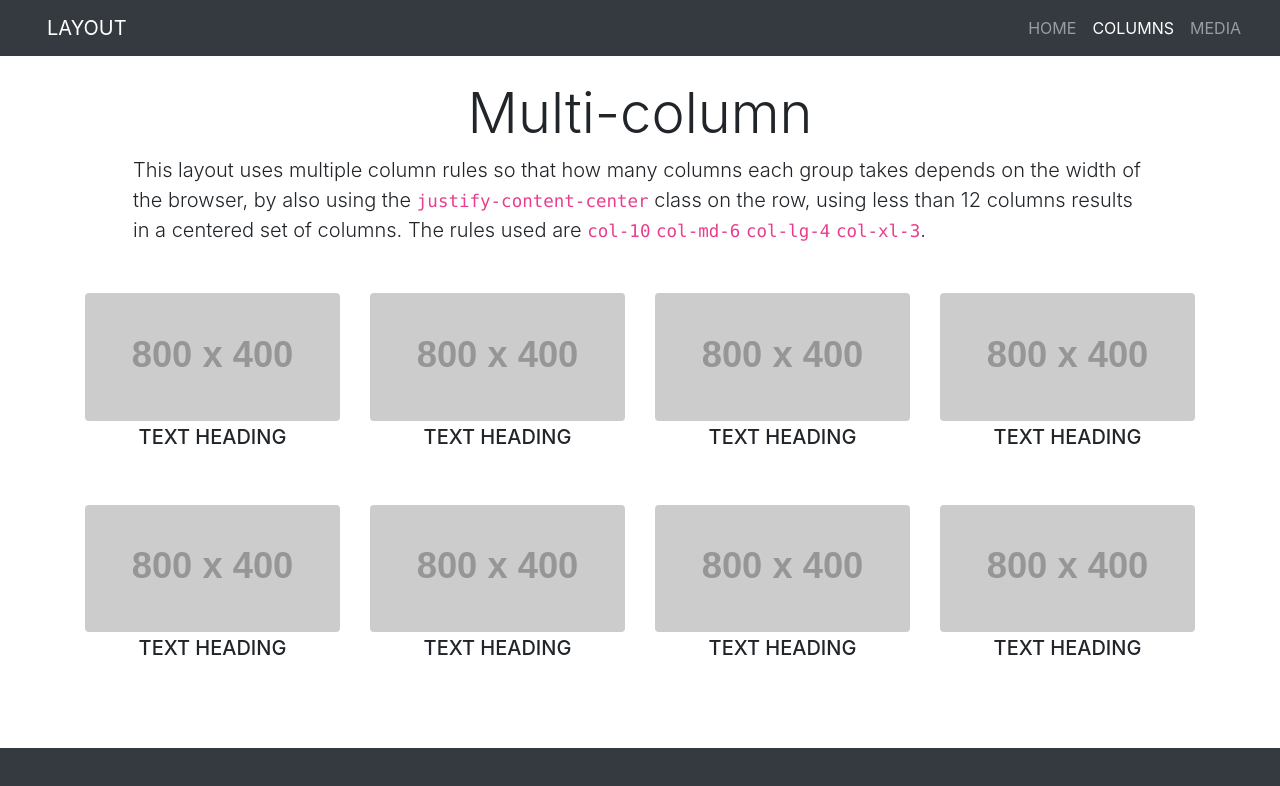
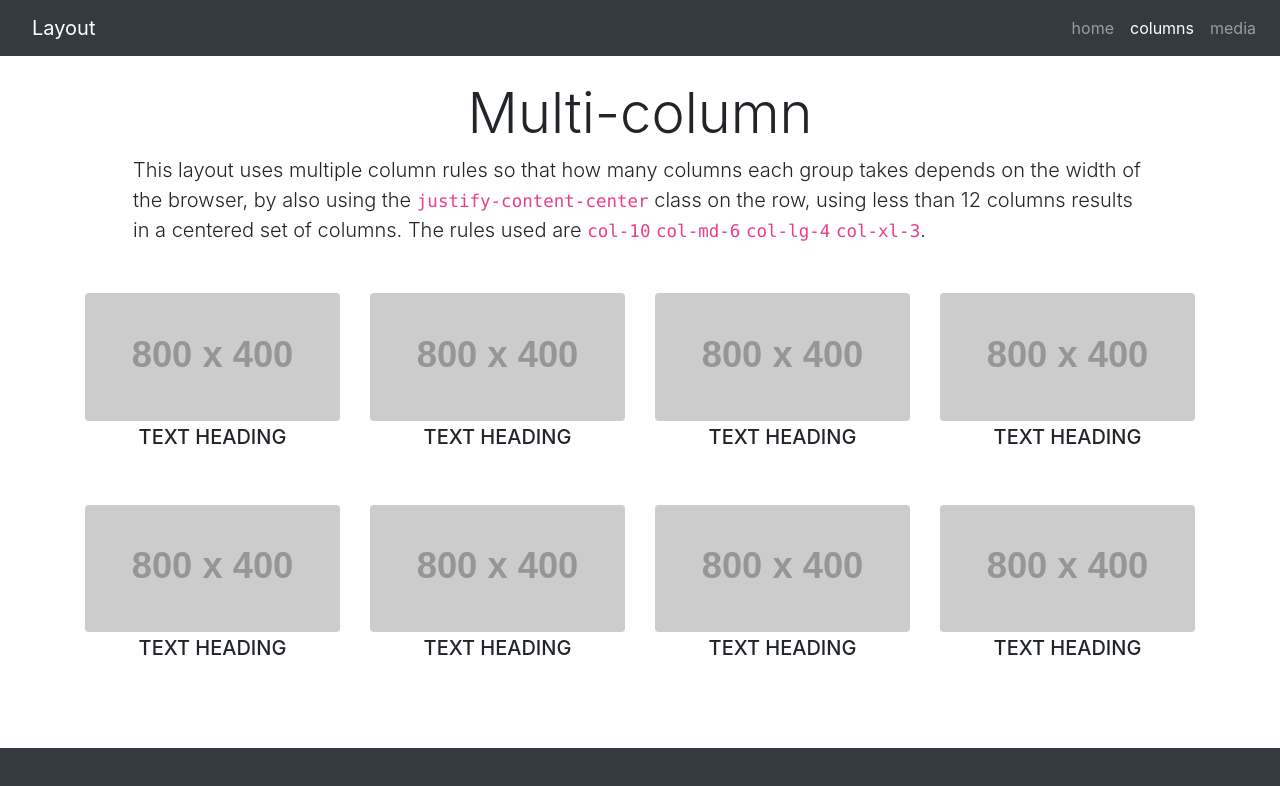
Before and after one commit to MasterGuram/musical-spoon, a plain HTML site: page docs/columns.html in a window 1280 px wide. Drawn offline with nearby package versions, Linux system fonts and the light colour scheme; placeholder pictures from the web are drawn by us.

Commit message:
Simplifies text-uppercase in all branches

```diff
--- a/docs/columns.html
+++ b/docs/columns.html
@@ -15,7 +15,7 @@
 
   <body class="bg-dark">
     <header id="page-hero" class="site-header d-flex flex-column align-content-between">
-      <nav class="site-nav family-sans navbar navbar-expand-md bg-dark navbar-dark">
+      <nav class="site-nav family-sans navbar navbar-expand-md bg-dark navbar-dark text-uppercase>
         <div class="container-fluid">
           <button
             type="button"
@@ -28,9 +28,9 @@
             <span class="navbar-toggler-icon"></span>
           </button>
 
-          <a class="navbar-brand text-uppercase" href="#page-hero"><a class="navbar-brand text-uppercase" href="index.html">Layout</a>
+          <a class="navbar-brand" href="#page-hero"><a class="navbar-brand" href="index.html">Layout</a>
           <div class="collapse navbar-collapse" id="myTogglerNav">
-            <div class="navbar-nav ml-auto font-weight-regular text-uppercase">
+            <div class="navbar-nav ml-auto font-weight-regular">
               <a class="nav-item nav-link" href="index.html">home</a>
               <a class="nav-item nav-link text-white" href="columns.html">columns</a>
               <a class="nav-item nav-link" href="media.html">media</a>
```
Also changed, not shown: docs/index.html (+3 -3 lines), docs/media.html (+3 -3 lines).
